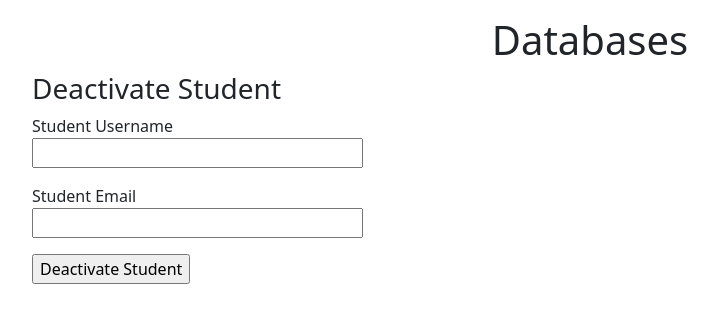
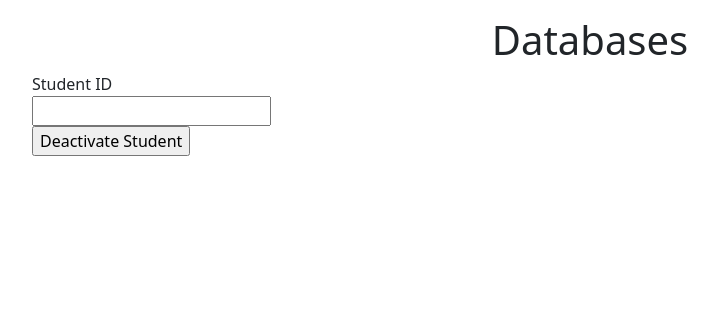
Before and after one commit to carlireul/uobsw2project, a Flask app: page /deactivate in a window 1280 px wide. Shown: the part 56-379 px from the top of the page, without its empty margins (50-768 px from the left). Run offline with Flask 3, Linux system fonts and the light colour scheme.

Commit message:
Add display and deactivate students

```diff
--- a/app/forms.py
+++ b/app/forms.py
@@ -1,5 +1,5 @@
 from flask_wtf import FlaskForm
-from wtforms import StringField, SubmitField, PasswordField, DateField, TextAreaField, DecimalField
+from wtforms import StringField, SubmitField, PasswordField, DateField, TextAreaField, DecimalField, IntegerField
 from wtforms.validators import DataRequired, Length, EqualTo, Email, ValidationError
 from datetime import datetime, timedelta
 from app.models import Student, Loan
@@ -70,7 +70,14 @@ class ReportForm(FlaskForm):
     device_id = StringField('Device ID')
     submit = SubmitField('Get Loan Information')
 
-class DeactivateForm(FlaskForm):
-    username = StringField('Student Username', validators=[DataRequired()])
-    email = StringField('Student Email', validators=[DataRequired(), Email()])
+
+class DeactivateStudentForm(FlaskForm):
+    student_id = IntegerField('Student ID', validators=[DataRequired()])
     submit = SubmitField('Deactivate Student')
+
+    def validate_student_id(self, student_id):
+        if not Student.query.get(student_id.data):
+            raise ValidationError(
+            	'There is no student with this id in the system')
+        if not Student.query.get(student_id.data).active:
+            raise ValidationError('This student is already deactivated')
--- a/app/templates/base.html
+++ b/app/templates/base.html
@@ -16,7 +16,7 @@
             <li class="nav-item active"><a class="nav-link" href="{{ url_for ('add_student')}}">Add Student</a></li>
             <li class="nav-item active"><a class="nav-link" href="{{ url_for ('remove_student')}}">Remove Student</a></li>
             <li class="nav-item active"><a class="nav-link" href="{{ url_for ('reports')}}">Reports</a></li>
-            <li class="nav-item active"><a class="nav-link" href="{{ url_for ('view_students')}}">View Students</a></li>
+            <li class="nav-item active"><a class="nav-link" href="{{ url_for ('display_students')}}">View Students</a></li>
             <li class="nav-item active"><a class="nav-link" href="{{ url_for ('deactivate')}}">Deactivate</a></li>
         </ul>
         <ul class="navbar-nav ms-auto"> <!-- ms auto moves item to far right, while me auto keeps it on the left -->
--- a/app/templates/deactivate.html
+++ b/app/templates/deactivate.html
@@ -1,22 +1,15 @@
 {% extends "base.html" %}
+
 {% block content %}
 
-<h1 class="fs-3"> Deactivate Student </h1>
-
-<form method="POST" action="{{ url_for('deactivate') }}" novalidate>
+<form method="POST" action="" novalidate>
     {{ form.hidden_tag() }}
-    <div class="mb-3">
-        {{ form.username.label }}<br/>{{ form.username(size=30) }}<br/>
-        {% for error in form.username.errors %}
+    <div>
+        {{ form.student_id.label }}<br/>{{ form.student_id(size=30) }}<br/>
+        {% for error in form.student_id.errors %}
             <span style="color: red;">[{{ error }}]</span>
         {% endfor %}
     </div>
-    <div class="mb-3">
-        {{ form.email.label }}<br/>{{ form.email(size=30) }}<br/>
-        {% for error in form.email.errors %}
-            <span style="color: red;">[{{ error }}]</span>
-        {% endfor %}
-    </div>
-    <div class="mb-3">{{ form.submit() }}</div>
+    <div>{{ form.submit() }}</div>
 </form>
 {% endblock %}
--- a/app/views.py
+++ b/app/views.py
@@ -1,6 +1,6 @@
 from flask import render_template, redirect, url_for, flash, request
 from app import app, db
-from app.forms import RegistrationForm, BorrowForm, AddStudentForm, ReturnForm, LoginForm, RemoveStudentForm, ReportForm, DeactivateForm
+from app.forms import RegistrationForm, BorrowForm, AddStudentForm, ReturnForm, LoginForm, RemoveStudentForm, ReportForm, DeactivateStudentForm
 from app.models import Student, Loan
 from datetime import datetime
 from sqlalchemy.exc import IntegrityError
@@ -141,28 +141,29 @@ def reports():
 
     return render_template('reports.html', title="Reports", form=form, device_data=device, student_data=student)
 
-@app.route('/view_students', methods=['GET', 'POST'])
-def view_students():
-    form = AddStudentForm
-    students = Student.query.all()
-
-    return render_template('view_students.html', title="All Students", students=students, form=form)
 
 @app.route('/deactivate', methods=['GET', 'POST'])
 def deactivate():
-    form = DeactivateForm()
+    form = DeactivateStudentForm()
 
     if form.validate_on_submit():
-        # username = form.username.data.strip() # remove any trailing white space that may be entered when creating the username
-        # email = form.email.data.strip() # this is another way of doing it without having form.username.data and just username
-        student = Student.query.filter_by(username=form.username.data, email=form.email.data).first()
+        id = form.student_id.data
 
-        if student:
-            student.deactivate = True
+        try:
+            student = Student.query.filter_by(student_id=id).first()
+            student.active = False
             db.session.commit()
-            flash('Student deactivated successfully!', 'success')
-            return redirect(url_for('view_students'))
-        else:
-            flash('Student not found. Please check the username and email.', 'danger')
+            flash(f'Student #{id} deactivated', 'success')
+            return redirect(url_for('index'))
+        except:
+            db.session.rollback()
 
     return render_template('deactivate.html', form=form)
+
+
+@app.route('/display_students')
+def display_students():
+
+    students = Student.query.all()
+
+    return render_template('view_students.html', students=students)
```
Also changed, not shown: app/models.py (+14 -8 lines), app/templates/view_students.html (+11 -16 lines), app/data/data.sqlite.
